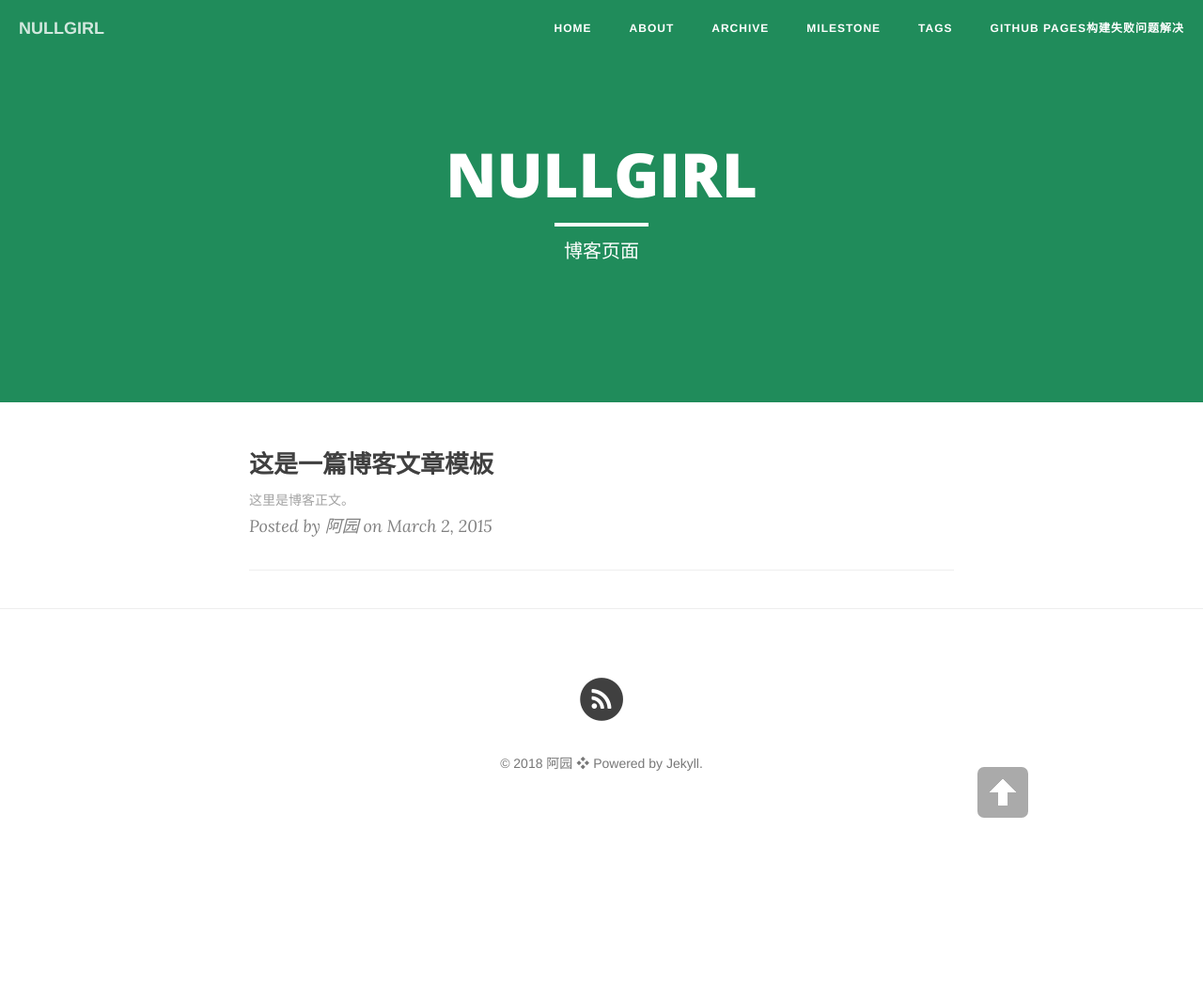
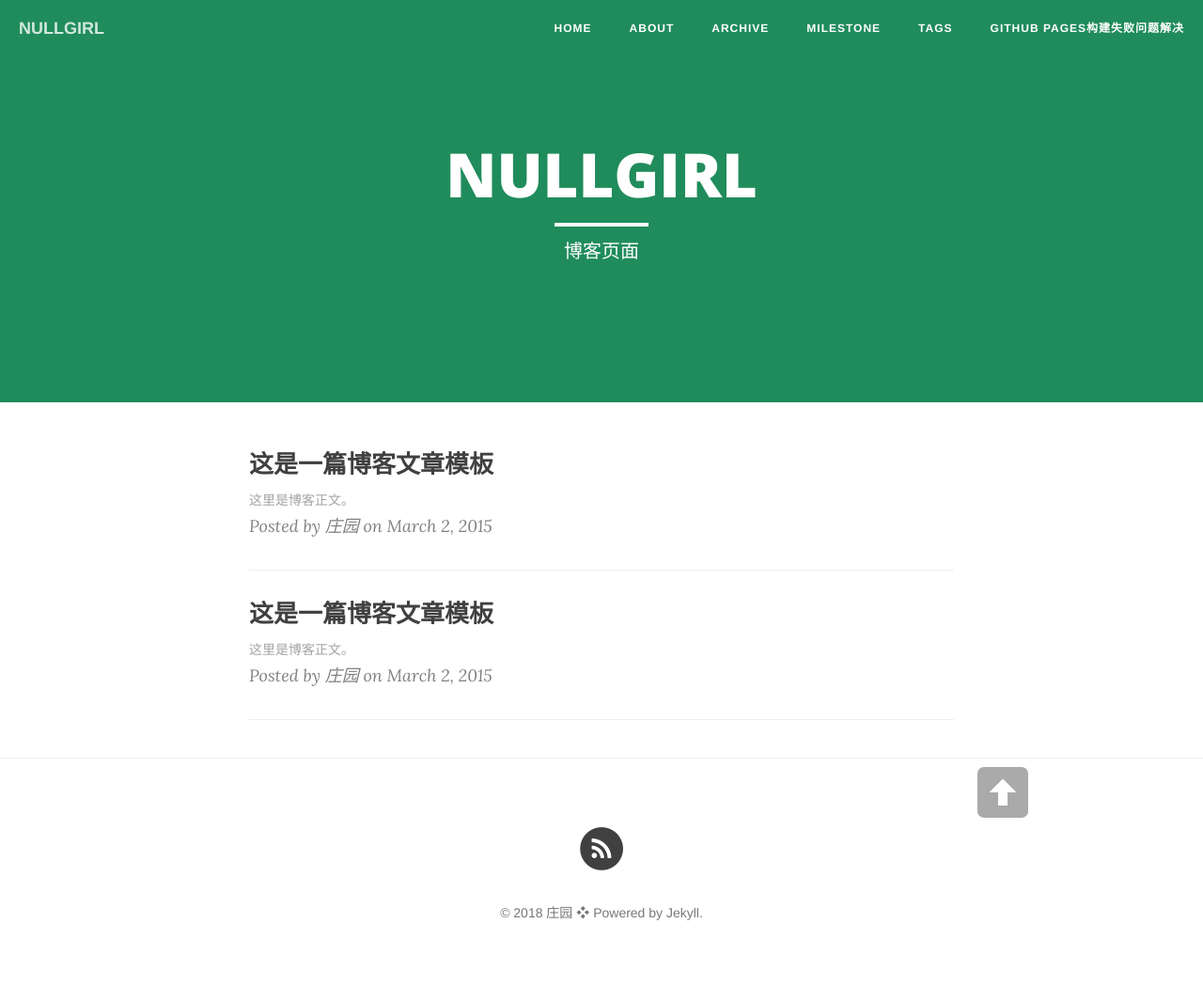
Before and after one commit to NULLGIRL/nullgirl.github.io, a Jekyll site: the page built from index.html, in a window 1280 px wide. Shown: the whole page at 94% size. Built offline with Jekyll 4.4.1, drawn with Linux system fonts in a browser that asks for light colours; nearby versions of some CDN libraries; the list of posts is cut into pages by our own code; before the commit the page ends 900 px from its top, so only the background shows below that.

Commit message:
小修改

```diff
--- a/_config.yml
+++ b/_config.yml
@@ -8,7 +8,7 @@
 
 # About/contact
 owner:
-  name: "阿园" # 填写作者信息：名字
+  name: "庄园" # 填写作者信息：名字
   email: 422453403@qq.com # 填写作者信息：邮箱
   bio: "大吉大利" # 填写作者信息：博客描述
 
@@ -43,7 +43,7 @@
       type: "posts"
     values:
       layout: "post"
-      author: "阿园" # 你的名字
+      author: "庄园" # 你的名字
       header-img: "img/green.jpg" # We don't want posts without a header image, that whould mean white on white
 
 # Comments
--- /dev/null
+++ b/_posts/2018-02-24-how-to-write.md
@@ -0,0 +1,10 @@
+---
+layout: post
+title: 这是一篇博客文章模板
+date: 2015-3-02
+categories: blog
+tags: [标签一,标签二]
+description: 文章金句。
+---
+
+这里是博客正文。
```
